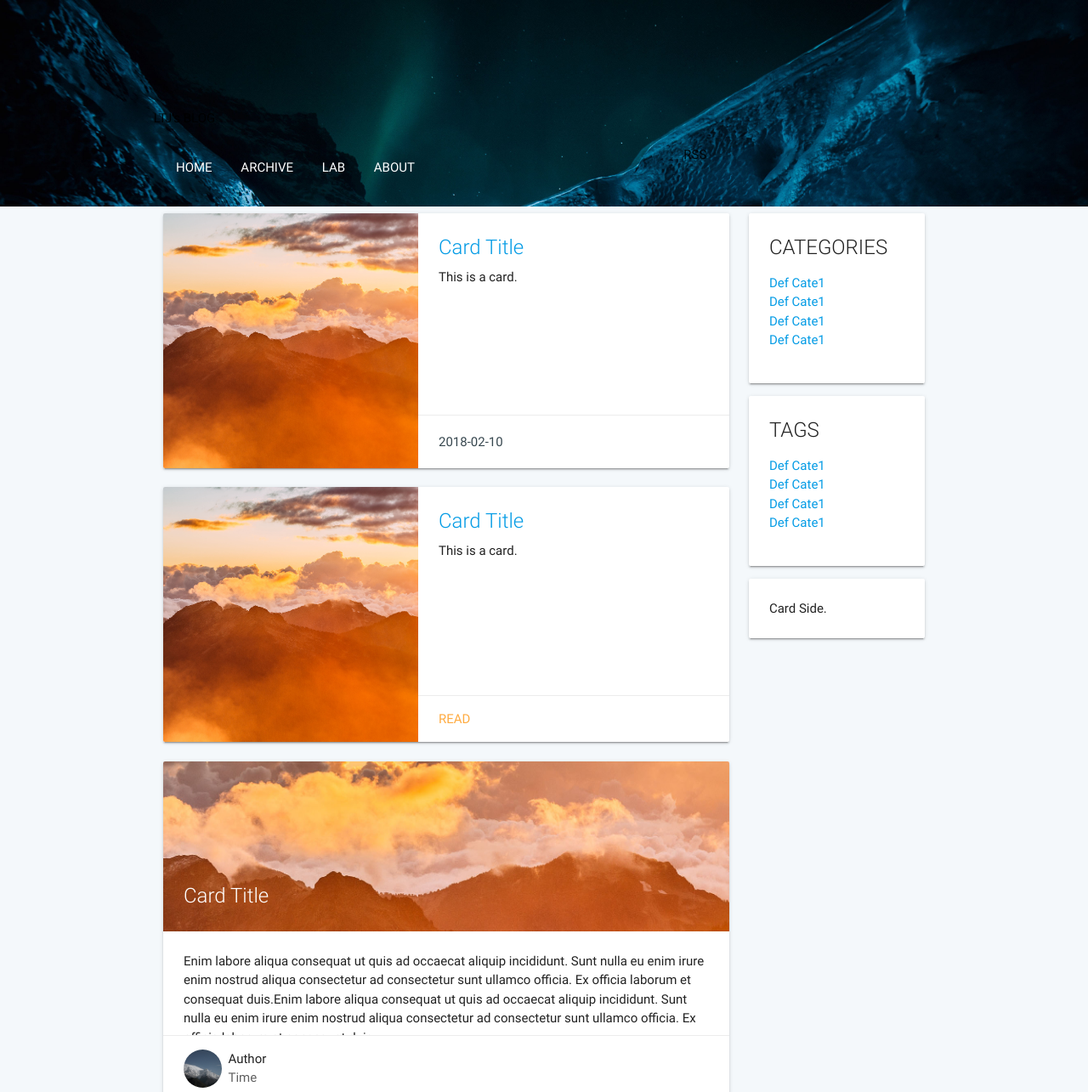
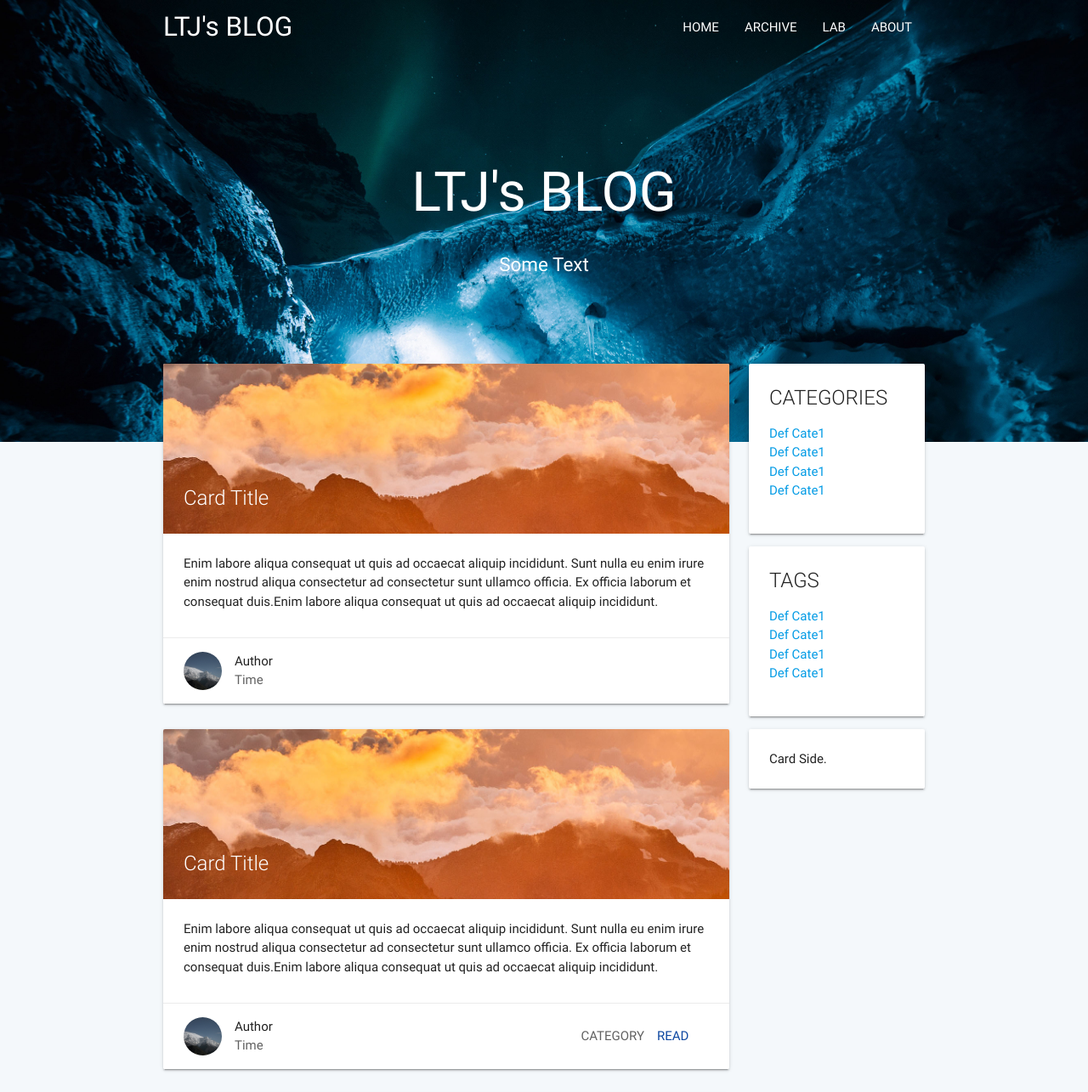
Before and after one commit to BrianLTJ/hexo-theme-plaincard, a website: page index.html in a window 1280 px wide. Shown: the top 1285 px of the page at 85% size. Drawn offline with nearby package versions, Linux system fonts and the light colour scheme.

Commit message:
Header Size

```diff
--- a/css/styles.css
+++ b/css/styles.css
@@ -8,7 +8,7 @@ body {
 
 .header {
   width: 100%;
-  height: 30%;
+  height: 250px;
   overflow: hidden;
   /* position: absolute; */
   /* min-eight: 40%; */
@@ -16,18 +16,7 @@ body {
   display: block;
   top: 0px;
   left: 0px;
-/*
-  background-image: url('/images/header_clipped.jpg');
-  background-size: cover;
-  background-attachment: scroll;
-  background-clip: border-box; */
-
-  /* margin-bottom: 1em */
 }
-
-/* .header-background img {
-  width: 100%;
-} */
 
 .header .header-background {
   background-size: cover;
@@ -44,27 +33,42 @@ body {
 }
 
 .header-content {
-  padding-top: 10%;
-  z-index: 10;
+  position: absolute;
+  top: 40%;
+  width: 100%;
+  height: 5em;
+  margin-top: -1em;
+  /* z-index: 10; */
 }
 
+.header .header-content .blog-title {
+  text-align: center;
+  color: white;
+}
+
+.header .header-content .blog-title-line-1 {
+  font-size: 3em;
+}
+.header .header-content .blog-title-line-2 {
+  font-size: 1.2em;
+}
 .header-nav {
   z-index: 10;
+  bottom: 0;
+  position: absolute;
+  width: 100%;
 }
 
-main {
-  position: relative;
-  top: 40%;
-  flex: 1 0 auto;
-}
-
-.header {
-  display: block;
-  min-height: 40%;
+nav {
+  position: fixed;
+  background: transparent;
+  box-shadow: none;
+  z-index: 10;
 }
 
 .nav-items li {
   display: inline-block;
+  box-sizing: border-box;
   margin-right: 1em;
   margin-left: 1em;
 }
@@ -89,8 +93,14 @@ main {
 } */
 
 
+main {
+  position: relative;
+  top: 40%;
+  flex: 1 0 auto;
+}
+
 .post-item {
-  margin-bottom: 1.5em;
+  margin-bottom: 2em;
 }
 
 .card-post-time {
@@ -139,7 +149,7 @@ main {
   height: 3em;
   float: left;
   /* display: inline-block; */
-  margin-left: 0.5em;
+  margin-left: 1em;
   padding: 0;
   box-sizing: content-box;
 }
@@ -154,3 +164,35 @@ main {
   background-color: rgba(33,33,33, 0.8);
   filter: blur(20px);
 }
+
+.post-item .card-action a {
+  line-height: 2em;
+  margin: 0.5em;
+}
+.post-item .card-action .post-item-category{
+  line-height: 2em;
+  margin: 0.5em;
+}
+
+
+@media screen and (min-width:993px){
+  .header {
+    height: 520px;
+  }
+  .header-nav {
+    bottom: 100px;
+  }
+
+  .header .header-content {
+  margin-top: -2em;
+  }
+  main {
+    top: -100px;
+  }
+  .header .header-content .blog-title-line-1 {
+    font-size: 4.3em;
+  }
+  .header .header-content .blog-title-line-2 {
+    font-size: 1.5em;
+  }
+}
--- a/index.html
+++ b/index.html
@@ -11,38 +11,40 @@
     <script src="./node_modules/materialize-css/dist/js/materialize.js"></script>
   </head>
   <body>
-    <div class="header">
-      <!-- <div class="parallax-container"> -->
-        <!-- <div class="parallax"> -->
-          <!-- <img src="./images/header_clipped.jpg"> -->
-        <!-- </div> -->
-      <!-- </div> -->
-      <div class="header-background" style="background-image:url('./images/header_clipped.jpg')"></div>
-      <div class="header-content container">
-        <div class="row">
-          LTJ's BLOG
-        </div>
-        <!-- LTJ's BLOG <br>  LTJ's BLOG <br> -->
-      </div>
-      <div class="header-nav">
+    <!-- <div class="navbar-fixed"> -->
+      <nav>
+        <div class="nav-wrapper">
           <div class="container">
-          <div class="row">
-            <div class="col s8">
-              <ul class="nav-items">
+            <a href="#" class="brand-logo ">LTJ's BLOG</a>
+            <ul class="right hide-on-med-and-down">
               <li><a href="/">HOME</a></li>
               <li><a href="#">ARCHIVE</a></li>
               <li><a href="#">LAB</a></li>
               <li><a href="#">ABOUT</a></li>
             </ul>
-
-            </div>
-            <div class="col s4">
-              RSS
+            <ul id="nav-menu" class="dropdown-content">
+                <li><a href="/">HOME</a></li>
+                <li><a href="#">ARCHIVE</a></li>
+                <li><a href="#">LAB</a></li>
+                <li><a href="#">ABOUT</a></li>
+            </ul>
+            <ul class="right hide-on-large-only">
+              <li><a href="#!" class="dropdown-button" data-activates='nav-menu'><i class="material-icons">menu</i></a></li>
+            </ul>
           </div>
         </div>
+      </nav>
+    <!-- </div> -->
+
+
+    <div class="header">
+      <div class="header-background" style="background-image:url('./images/header_clipped.jpg')"></div>
+      <div class="header-content">
+        <div class="row blog-title blog-title-line-1">
+          LTJ's BLOG
         </div>
+        <div class="row blog-title blog-title-line-2">Some Text</div>
       </div>
-
     </div>
 
 
@@ -54,35 +56,23 @@
 
         <!-- Main Area -->
         <!-- Post Item -->
-          <div class="card horizontal small post-item">
+        <div class="card medium post-item">
           <div class="card-image">
-              <img src="./images/card-img.jpg" alt="">
+            <img src="images/card-img-horizontal2.jpg" alt="">
+            <span class="card-title">Card Title</span>
           </div>
-            <div class="card-stacked waves-effect">
           <div class="card-content">
-                <span class="card-title small"><a href="#">Card Title</a> </span>
-                <p>This is a card.</p>
+            Enim labore aliqua consequat ut quis ad occaecat aliquip incididunt. Sunt nulla eu enim irure enim nostrud aliqua consectetur ad consectetur sunt ullamco officia. Ex officia laborum et consequat duis.Enim labore aliqua consequat ut quis ad occaecat aliquip incididunt.
           </div>
           <div class="card-action">
-                  <span class="card-post-time">2018-02-10</span>
+            <div class="author">
+              <div class="author-img">
+                <img src="images/headpic.jpg" alt="Author">
               </div>
+              <div class="author-info">
+                <div class="author-name"><span class="grey-text text-darken-4">Author</span></div>
+                <div class="author-other"><span class="grey-text text-darken-2">Time</span></div>
               </div>
-          </div>
-          <!-- End Post Item -->
-
-          <!-- Post Item -->
-          <div class="card horizontal small post-item">
-          <div class="card-image">
-            <img src="./images/card-img.jpg" alt="">
-          </div>
-          <div class="card-stacked">
-            <div class="card-content">
-              <span class="card-title"><a href="#">Card Title</a> </span>
-              <p>This is a card.</p>
-              <p></p>
-            </div>
-            <div class="card-action">
-              <a href="#">READ</a>
             </div>
           </div>
         </div>
@@ -95,7 +85,33 @@
             <span class="card-title">Card Title</span>
           </div>
           <div class="card-content">
-            Enim labore aliqua consequat ut quis ad occaecat aliquip incididunt. Sunt nulla eu enim irure enim nostrud aliqua consectetur ad consectetur sunt ullamco officia. Ex officia laborum et consequat duis.Enim labore aliqua consequat ut quis ad occaecat aliquip incididunt. Sunt nulla eu enim irure enim nostrud aliqua consectetur ad consectetur sunt ullamco officia. Ex officia laborum et consequat duis.
+            Enim labore aliqua consequat ut quis ad occaecat aliquip incididunt. Sunt nulla eu enim irure enim nostrud aliqua consectetur ad consectetur sunt ullamco officia. Ex officia laborum et consequat duis.Enim labore aliqua consequat ut quis ad occaecat aliquip incididunt.
+          </div>
+          <div class="card-action">
+            <div class="author">
+              <div class="author-img">
+                <img src="images/headpic.jpg" alt="Author">
+              </div>
+              <div class="author-info">
+                <div class="author-name"><span class="grey-text text-darken-4">Author</span></div>
+                <div class="author-other"><span class="grey-text text-darken-2">Time</span></div>
+              </div>
+            </div>
+            <a href="#" class="right waves-effect blue-text text-darken-4">READ</a>
+            <span href="#!" class="right post-item-category grey-text text-darken-2">CATEGORY</span>
+
+          </div>
+        </div>
+        <!-- End Post Item -->
+
+        <!-- Post Item -->
+        <div class="card medium post-item">
+          <div class="card-image">
+            <img src="images/card-img-horizontal2.jpg" alt="">
+            <span class="card-title">Card Title</span>
+          </div>
+          <div class="card-content">
+            Enim labore aliqua consequat ut quis ad occaecat aliquip incididunt. Sunt nulla eu enim irure enim nostrud aliqua consectetur ad consectetur sunt ullamco officia. Ex officia laborum et consequat duis.Enim labore aliqua consequat ut quis ad occaecat aliquip incididunt.
           </div>
           <div class="card-action">
             <div class="author">
```
Lines whose indentation alone changed are shown as unchanged.
